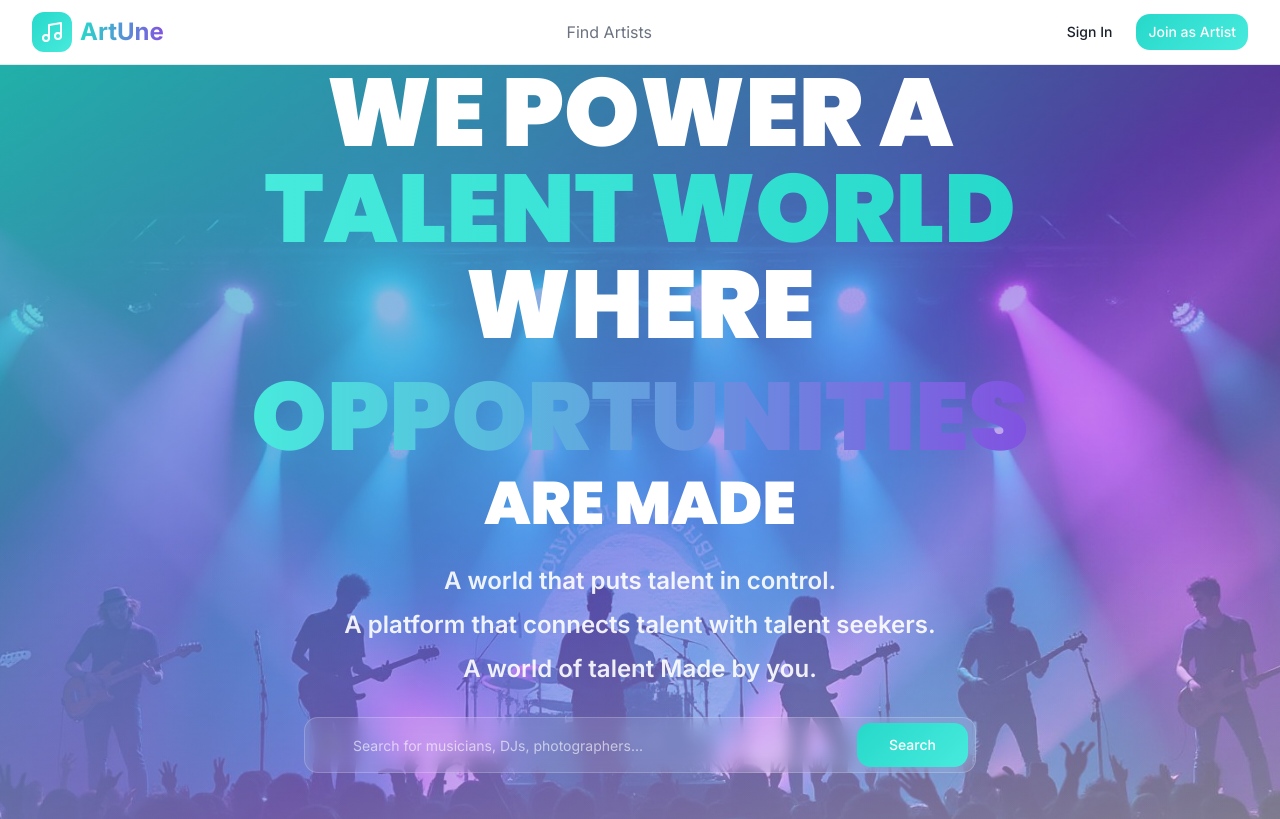
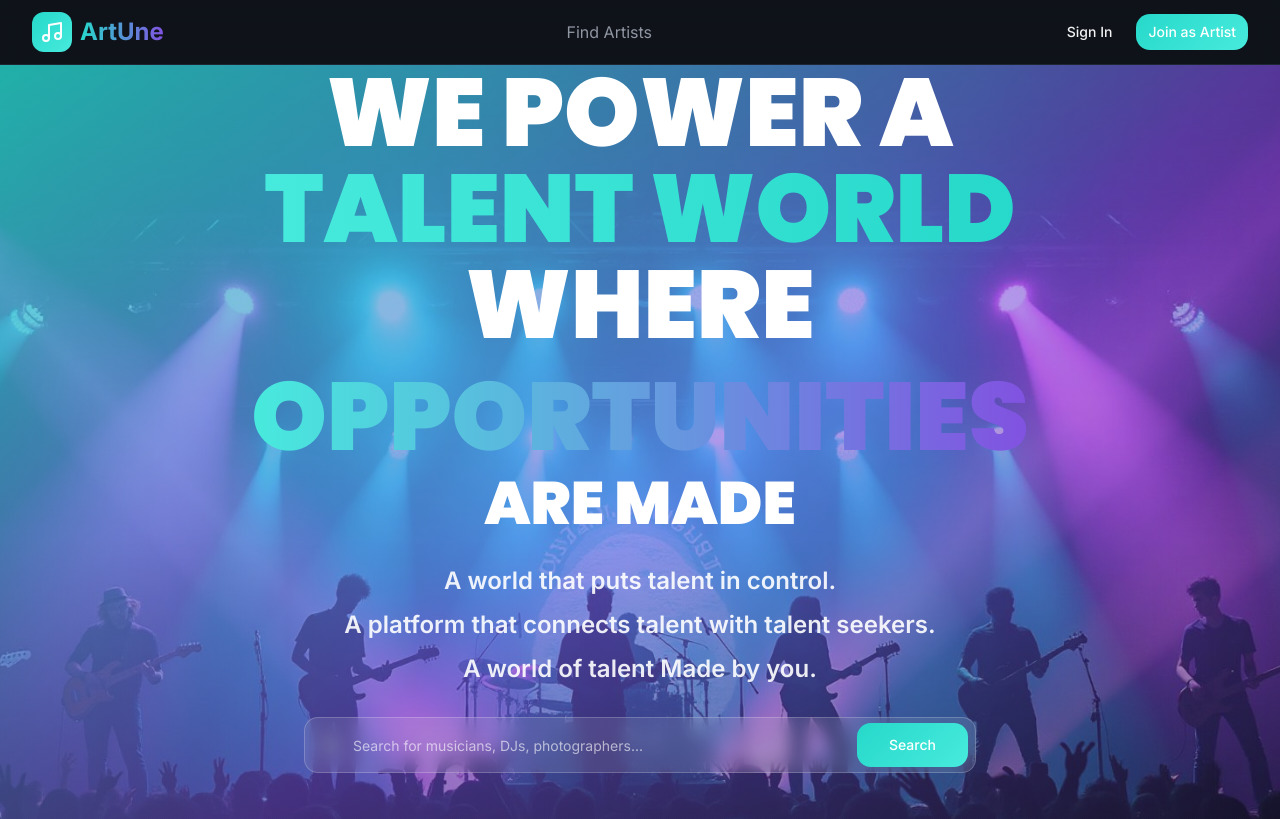
Before and after one commit to Dalyx-web/artify-gig-flow, a React (Vite) app: page / in a window 1280 px wide. Shown: the top 819 px of the page. Built offline with nearby package versions, Linux system fonts and the light colour scheme.

Commit message:
Refactor: Implement dark mode and Supabase config
Implement dark mode design and configure Supabase.

```diff
--- a/src/App.tsx
+++ b/src/App.tsx
@@ -3,6 +3,7 @@ import { Toaster as Sonner } from "@/components/ui/sonner";
 import { TooltipProvider } from "@/components/ui/tooltip";
 import { QueryClient, QueryClientProvider } from "@tanstack/react-query";
 import { BrowserRouter, Routes, Route } from "react-router-dom";
+import { ThemeProvider } from "next-themes";
 import { AuthProvider } from "@/contexts/AuthContext";
 import Index from "./pages/Index";
 import Artists from "./pages/Artists";
@@ -18,11 +19,17 @@ const queryClient = new QueryClient();
 
 const App = () => (
   <QueryClientProvider client={queryClient}>
-    <AuthProvider>
-      <TooltipProvider>
-        <Toaster />
-        <Sonner />
-        <BrowserRouter>
+    <ThemeProvider
+      attribute="class"
+      defaultTheme="dark"
+      enableSystem={false}
+      disableTransitionOnChange={false}
+    >
+      <AuthProvider>
+        <TooltipProvider>
+          <Toaster />
+          <Sonner />
+          <BrowserRouter>
           <Routes>
             <Route path="/" element={<Index />} />
             <Route path="/artists" element={<Artists />} />
@@ -38,6 +45,7 @@ const App = () => (
         </BrowserRouter>
       </TooltipProvider>
     </AuthProvider>
+    </ThemeProvider>
   </QueryClientProvider>
 );
 
```
